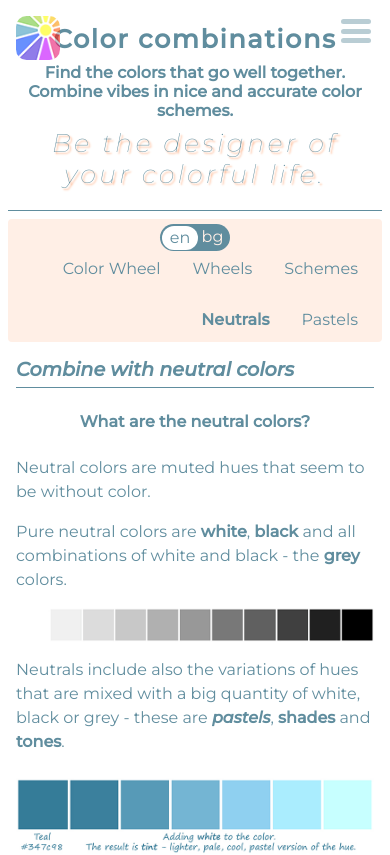
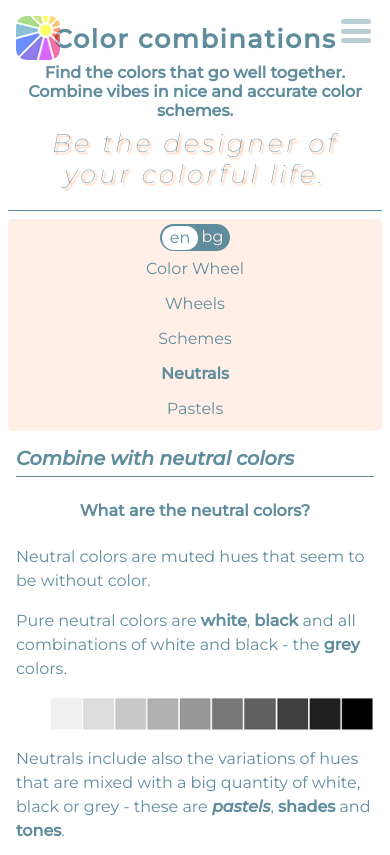
Before and after one commit to MiglenaPencheva/color-palettes-react, a React (Create React App) app: page /combinations/neutrals in a window 390 px wide. Shown: the top 855 px of the page. Built offline with nearby package versions, Linux system fonts and the light colour scheme; no server answers.

Commit message:
css fixed

```diff
--- a/public/styles/03-components/combinations.css
+++ b/public/styles/03-components/combinations.css
@@ -299,6 +299,10 @@
         flex-direction: column;
         gap: 0;
     }
+    .combinations__navbar--links {
+        flex-direction: column;
+        gap: 0;
+    }
     .neutrals__greys {
         width: 100%;
     }
--- a/public/styles/03-components/language.css
+++ b/public/styles/03-components/language.css
@@ -11,11 +11,9 @@
     opacity: 0.6;
 }
 #activeEn {
-    display: inline-block;
     padding: 0 0.3rem 0 0;
 }
 #activeBg {
-    display: none;
     padding: 0 0 0 0.3rem;
 }
 .activeLanguage {
```
